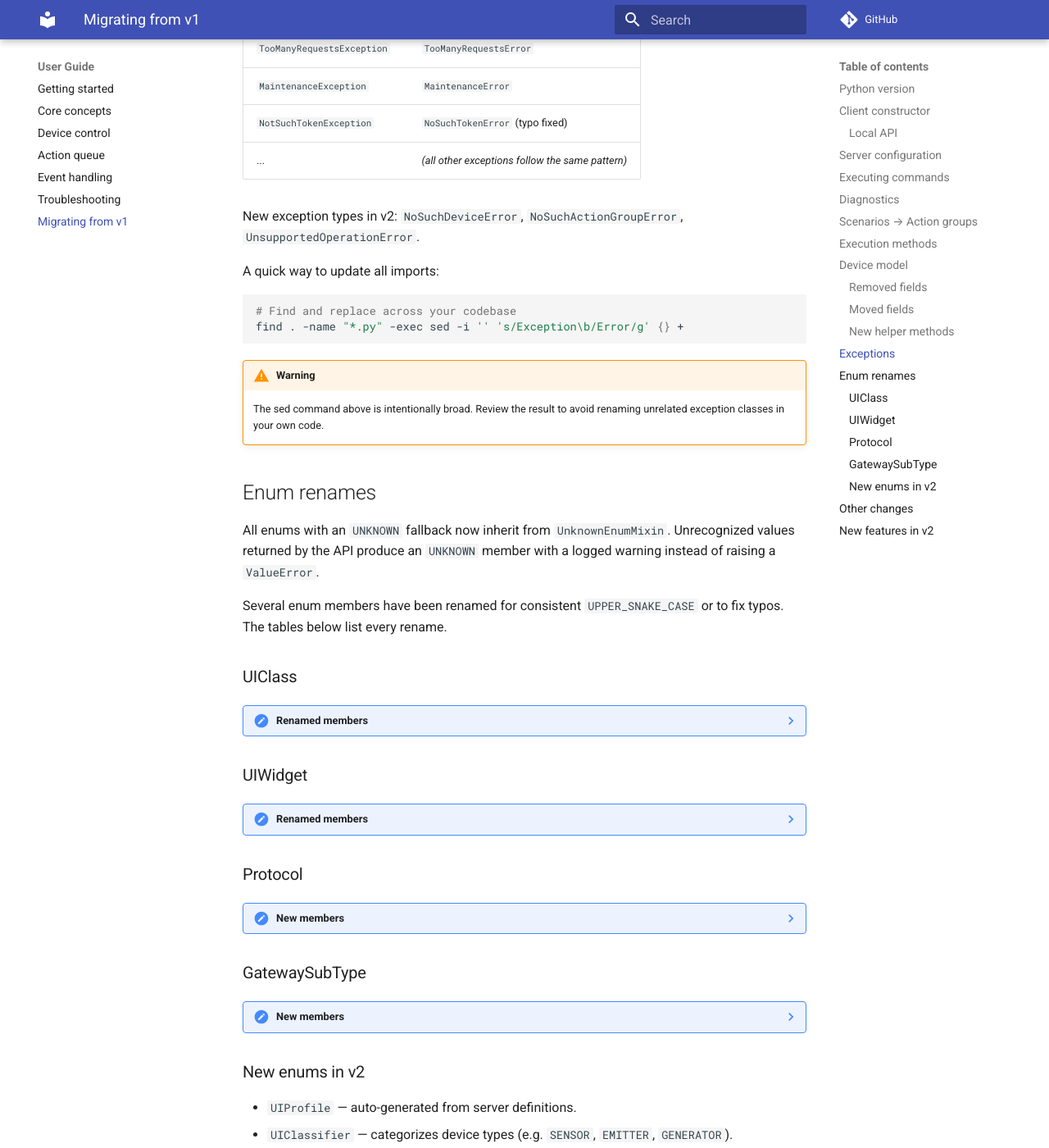
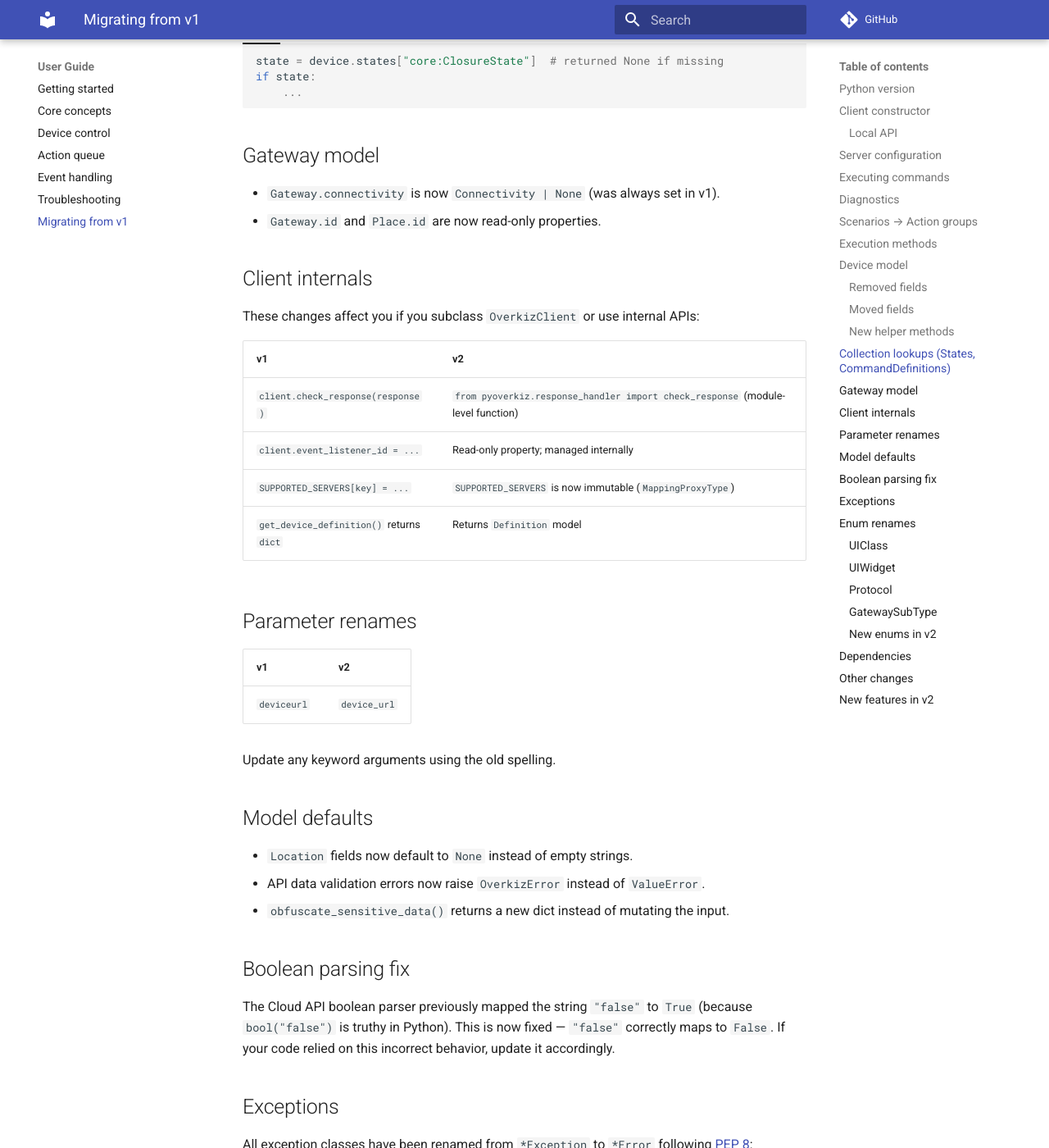
Before and after one commit to iMicknl/python-overkiz-api, an MkDocs documentation site: the page built from docs/migration-v2.md, in a window 1280 px wide and 1400 px high, scrolled down 4550 px. Shown: the whole window at 82% size. Built offline with MkDocs 1.6.1 and Material for MkDocs 9.7.7, drawn with Linux system fonts in a browser that asks for light colours; comment, search, counter and statistics services are not loaded; some of the changed text lies outside the part shown.

Commit message:
Add missing breaking changes to v2 migration guide
Cover items found during cross-reference with full branch diff:
- States/CommandDefinitions __getitem__ now raises KeyError
- Execution.action_group type change
- Gateway.connectivity optionality and read-only properties
- Client internals (check_response moved, event_listener_id read-only,
  SUPPORTED_SERVERS immutable, get_device_definition return type)
- Parameter rename (deviceurl → device_url)
- Model defaults (Location None, OverkizError vs ValueError, obfuscate)
- Boolean parsing fix ("false" → False)
- PersistedActionGroup vs ActionGroup distinction
- Dependency changes (pyhumps removed, cattrs added, boto3 optional)

````diff
--- a/docs/migration-v2.md
+++ b/docs/migration-v2.md
@@ -145,7 +145,9 @@
 | `client.execute_scenario(oid)` | `client.execute_persisted_action_group(oid)` |
 | `client.execute_scheduled_scenario(oid, ts)` | `client.schedule_persisted_action_group(oid, ts)` |
 
-`ActionGroup.id` and `ActionGroup.oid` are now `str | None` instead of `str`. `ActionGroup.creation_time` and `ActionGroup.metadata` are now optional.
+`get_action_groups()` now returns `list[PersistedActionGroup]` instead of `list[ActionGroup]`. `PersistedActionGroup` extends `ActionGroup` with `oid`, `creation_time`, and `last_update_time` fields. The base `ActionGroup` no longer has these fields.
+
+`ActionGroup.id` is now `str | None` instead of `str`. `ActionGroup.creation_time` and `ActionGroup.metadata` are now optional.
 
 ## Execution methods
 
@@ -155,6 +157,7 @@
 | `client.cancel_command(exec_id)` | `client.cancel_execution(exec_id)` |
 | `client.get_current_execution(exec_id)` returns `Execution` | Returns `Execution | None` |
 | `Execution.state` is `str` | `Execution.state` is `ExecutionState` |
+| `Execution.action_group` is `list[Action]` | `Execution.action_group` is `ActionGroup | None` |
 
 ## Device model
 
@@ -185,6 +188,65 @@
 - `device.supports_command()`, `device.supports_any_command()`, `device.select_first_command()`
 - `device.get_attribute_value()`, `device.select_first_attribute_value()`
 - `device.get_state_definition()`, `device.select_first_state_definition()`
+
+## Collection lookups (States, CommandDefinitions)
+
+`States.__getitem__` and `CommandDefinitions.__getitem__` now raise `KeyError` when the requested key is not found. In v1 they returned `None`.
+
+=== "v1"
+
+    ```python
+    state = device.states["core:ClosureState"]  # returned None if missing
+    if state:
+        ...
+    ```
+
+=== "v2"
+
+    ```python
+    # Option 1: use .get() for the old behavior
+    state = device.states.get("core:ClosureState")
+
+    # Option 2: use [] and handle KeyError
+    try:
+        state = device.states["core:ClosureState"]
+    except KeyError:
+        ...
+    ```
+
+## Gateway model
+
+- `Gateway.connectivity` is now `Connectivity | None` (was always set in v1).
+- `Gateway.id` and `Place.id` are now read-only properties.
+
+## Client internals
+
+These changes affect you if you subclass `OverkizClient` or use internal APIs:
+
+| v1 | v2 |
+|----|-----|
+| `client.check_response(response)` | `from pyoverkiz.response_handler import check_response` (module-level function) |
+| `client.event_listener_id = ...` | Read-only property; managed internally |
+| `SUPPORTED_SERVERS[key] = ...` | `SUPPORTED_SERVERS` is now immutable (`MappingProxyType`) |
+| `get_device_definition()` returns `dict` | Returns `Definition` model |
+
+## Parameter renames
+
+| v1 | v2 |
+|----|-----|
+| `deviceurl` | `device_url` |
+
+Update any keyword arguments using the old spelling.
+
+## Model defaults
+
+- `Location` fields now default to `None` instead of empty strings.
+- API data validation errors now raise `OverkizError` instead of `ValueError`.
+- `obfuscate_sensitive_data()` returns a new dict instead of mutating the input.
+
+## Boolean parsing fix
+
+The Cloud API boolean parser previously mapped the string `"false"` to `True` (because `bool("false")` is truthy in Python). This is now fixed — `"false"` correctly maps to `False`. If your code relied on this incorrect behavior, update it accordingly.
 
 ## Exceptions
 
@@ -280,6 +342,12 @@
 - `ExecutionState` — typed states for `Execution.state`.
 - `UpdateCriticityLevel` — criticity level of gateway updates.
 
+## Dependencies
+
+- `pyhumps` has been removed and replaced with an internal `_case` module. No action needed unless you imported from `pyhumps` directly.
+- `cattrs` is a new required dependency (handles model structuring).
+- `boto3` and `warrant-lite` are now optional. Install with `pip install pyoverkiz[nexity]` if you use the Nexity server.
+
 ## Other changes
 
 | v1 | v2 |
````
